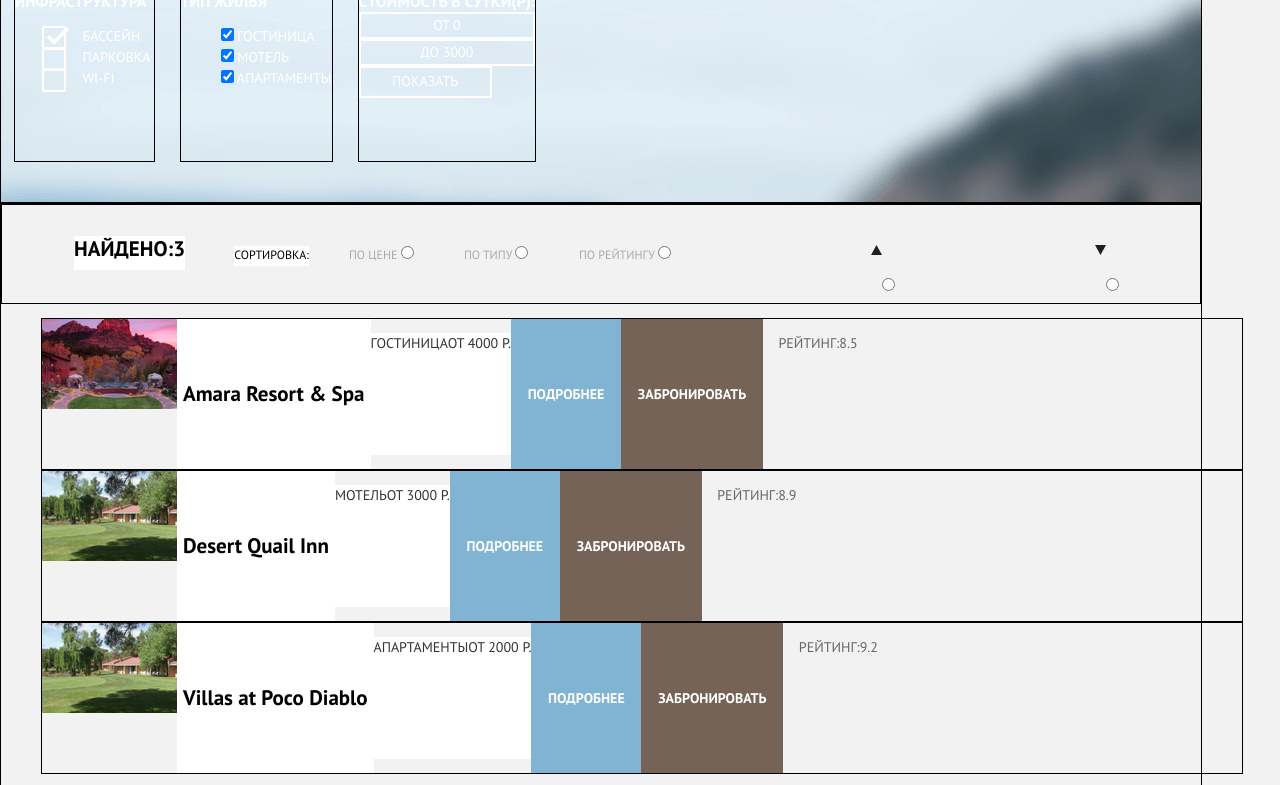
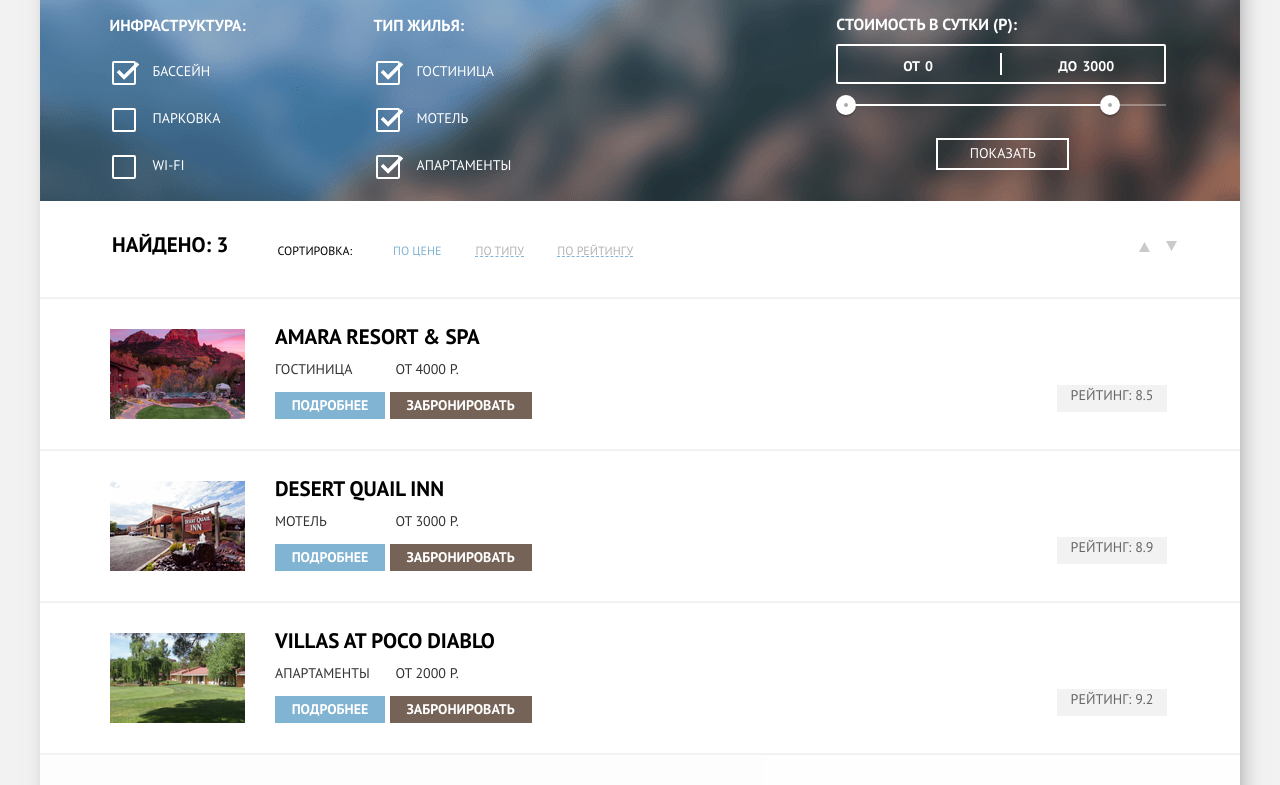
Before and after one commit to ximera405/1011917-sedona-26, a plain HTML site: page inner.html in a window 1280 px wide. Shown: the part 72-857 px from the top of the page. Drawn offline with Linux system fonts and the light colour scheme.

Commit message:
Выполнил декоративное оформление двух страниц,,кроме footer

```diff
--- a/css/style.css
+++ b/css/style.css
@@ -119,7 +119,7 @@ a {
   background-color: white;
   opacity: 0.9;
 
-  border: 1px solid black;
+  box-sizing: border-box;
 }
 
 .footer_tag {
@@ -139,14 +139,6 @@ a {
   color: black;
 }
 
-.footer-pic {
-  font-weight: normal;
-  font-size: 16px;
-  line-height: 26px;
-
-  color: black;
-}
-
 .socials_list {
   display: flex;
   justify-content: space-between;
@@ -159,10 +151,6 @@ a {
 
   list-style: none;
 }
-
-/*.social_item {
-  height: 48px;
-}*/
 
 .social_link {
   display: block;
@@ -207,20 +195,25 @@ a {
   opacity: 0.3;
 }
 
-.site_by {
+.website-by-logo {
+  width: 400px;
+  height: 42px;
+}
+
+.website-by-text {
   display: inline-block;
 
-  margin-top: 54px;
-  margin-bottom: 55px;
-  margin-left: 228px;
-}
+  width: 74px;
+  height: 11px;
 
-.htmlacademy-logo {
-  display: inline-block;
+  font-weight: normal;
+  font-size: 16px;
+  line-height: 26px;
 
-  margin-top: 39px;
-  margin-bottom: 40px;
-  margin-left: 228px;
+  padding: 0;
+  margin: 0;
+
+  color: black;
 }
 
 .htmlacademy-logo svg path {
@@ -538,10 +531,10 @@ a {
 
   width: 434px;
   min-height: 96px;
+
   margin-top: 57px;
+  margin-bottom: 52px;
   margin-right: auto;
-  margin-bottom: 138px;
-
   margin-left: auto;
 }
 
@@ -557,7 +550,6 @@ a {
 
   margin-right: auto;
   margin-left: auto;
-  margin-bottom: 0;
 
   box-shadow: 0px 7px 15px 0 rgba(0, 1, 1, 0.15);
 
@@ -599,6 +591,7 @@ a {
   color: white;
   text-transform: uppercase;
   background-color: #766357;
+  border: none;
 }
 
 .find_hotel:hover,
@@ -719,6 +712,7 @@ a {
   text-transform: uppercase;
 
   background-color: #81b3d2;
+  border: none;
 }
 
 .search-btn:hover,
@@ -732,7 +726,6 @@ a {
 }
 
 /*________________________INNER.HTML_______________*/
-
 .hotel_search-fieldset,
 .hotel_type-fieldset,
 .hotel_price-fieldset {
@@ -741,61 +734,63 @@ a {
 
 .hotel_search-form {
   display: flex;
+
   width: 1200px;
   min-height: 217px;
 
-  background-image: url("../img/filter-background.png");
-  border: 1px solid black;
+  background: url("../img/filter-background.png") 0 -300px no-repeat;
 }
 
 .hotel_search-section {
-  display: flex;
-  flex-direction: column;
+  margin-top: 31px;
+  margin-left: 72px;
 
-  min-width: 139px;
-  min-height: 170px;
-  border: 1px solid black;
+  width: 139px;
 }
 
 .hotel_type-section {
-  display: flex;
-  flex-direction: column;
-
-  min-width: 139px;
-  min-height: 170px;
-  border: 1px solid black;
-}
-
-.hotel_price-section {
-  display: flex;
-  flex-direction: column;
-
-  min-width: 139px;
-  min-height: 170px;
-  border: 1px solid black;
+  margin-top: 31px;
+  margin-left: 100px;
 }
 
 .infrastucture {
+  display: inline-block;
+
+  margin-left: -15px;
+  margin-bottom: 25px;
+  margin-top: -5px;
+
   font-weight: bold;
   font-size: 16px;
   line-height: 21px;
 
-  color: white;
-}
-
-.hotel_search-form ul {
-  list-style: none;
-}
+  color: white;}
 
 .infrastucture-list {
+  display: flex;
+  flex-direction: column;
+  justify-content: space-between;
+
+  margin: 0;
+  padding: 0;
+
+  min-height: 115px;
+
   font-weight: normal;
   font-size: 14px;
   line-height: 21px;
 
   color: white;
+  list-style: none;
 }
 
 .hotel_type {
+  display: inline-block;
+
+  margin-left: -15px;
+  margin-bottom: 25px;
+  margin-top: -5px;
+
   font-weight: bold;
   font-size: 16px;
   line-height: 21px;
@@ -804,11 +799,21 @@ a {
 }
 
 .hotel_type-list {
+  display: flex;
+  flex-direction: column;
+  justify-content: space-between;
+
+  margin: 0;
+  padding: 0;
+
+  min-height: 115px;
+
   font-weight: normal;
   font-size: 14px;
   line-height: 21px;
 
   color: white;
+  list-style: none;
 }
 
 .hotel_price {
@@ -819,19 +824,9 @@ a {
   color: white;
 }
 
-.hotel_price-section input[type="text"] {
-  font-weight: normal;
-  font-size: 14px;
-  line-height: 21px;
-  text-align: center;
+.hotel_price-button {
+  margin-left: 100px;
 
-  color: white;
-  text-transform: uppercase;
-  background-color: inherit;
-  border: solid 2px white;
-}
-
-.hotel_price-button {
   width: 133px;
   min-height: 32px;
   font-weight: normal;
@@ -852,13 +847,17 @@ a {
 }
 
 .infrastucture-list input[type="checkbox"]:checked,
-.infrastucture-list input[type="checkbox"]:not(:checked) {
+.infrastucture-list input[type="checkbox"]:not(:checked),
+.hotel_type-list input[type="checkbox"]:checked,
+.hotel_type-list input[type="checkbox"]:not(:checked) {
   position: absolute;
   left: -9999px;
 }
 
 .infrastucture-list input[type="checkbox"]:checked+label,
-.infrastucture-list input[type="checkbox"]:not(:checked)+label {
+.infrastucture-list input[type="checkbox"]:not(:checked)+label,
+.hotel_type-list input[type="checkbox"]:checked+label,
+.hotel_type-list input[type="checkbox"]:not(:checked)+label {
   position: relative;
   display: inline-block;
   padding-left: 28px;
@@ -867,7 +866,9 @@ a {
 }
 
 .infrastucture-list input[type="checkbox"]:checked+label:before,
-.infrastucture-list input[type="checkbox"]:not(:checked)+label:before {
+.infrastucture-list input[type="checkbox"]:not(:checked)+label:before,
+.hotel_type-list input[type="checkbox"]:checked+label:before,
+.hotel_type-list input[type="checkbox"]:not(:checked)+label:before {
   content: "";
   position: absolute;
   top: 0px;
@@ -881,7 +882,9 @@ a {
 }
 
 .infrastucture-list input[type="checkbox"]:checked+label:after,
-.infrastucture-list input[type="checkbox"]:not(:checked)+label:after {
+.infrastucture-list input[type="checkbox"]:not(:checked)+label:after,
+.hotel_type-list input[type="checkbox"]:checked+label:after,
+.hotel_type-list input[type="checkbox"]:not(:checked)+label:after {
   content: "";
   position: absolute;
   top: 2px;
@@ -894,47 +897,161 @@ a {
   transform: rotate(-45deg);
 }
 
-.infrastucture-list input[type="checkbox"]:not(:checked)+label:after {
+.infrastucture-list input[type="checkbox"]:not(:checked)+label:after,
+.hotel_type-list input[type="checkbox"]:not(:checked)+label:after {
   opacity: 0;
 }
 
-.infrastucture-list input[type="checkbox"]:checked+label:after {
+.infrastucture-list input[type="checkbox"]:checked+label:after,
+.hotel_type-list input[type="checkbox"]:checked+label:after {
   opacity: 1;
 }
 
-.search-container {
-  display: flex;
+.filter-range {
+  width: 330px;
+  margin-left: 300px;
+  margin-top: 25px;
 
-  flex-direction: column;
-  align-items: stretch;
+  color: #ffffff;
+  text-transform: uppercase;
+}
 
-  width: 1200px;
-  min-height: 540px;
+.filter-range-title {
+  margin-bottom: 9px;
 
-  border: 1px solid black; /*Вспомогательный бордер*/
+  font-weight: 600;
+  font-size: 16px;
+  line-height: 21px;
+}
+
+.price-controls {
+  position: relative;
+
+  height: 36px;
+  margin-bottom: 20px;
+
+  font-size: 0;
+
+  border: 2px solid #ffffff;
+  border-radius: 2px;
+}
+
+.price-controls::after {
+  content: "";
+  position: absolute;
+  top: 50%;
+  left: 50%;
+
+  width: 2px;
+  height: 22px;
+
+  background: #ffffff;
+  transform: translate(-50%, -50%);
+}
+
+.price-controls label {
+  display: inline-block;
+
+  font-size: 14px;
+  line-height: 38px;
+  vertical-align: top;
+
+  cursor: pointer;
+}
+
+.price-controls .min-price,
+.price-controls .max-price {
+  width: 90px;
+  padding-left: 65px;
+}
+
+.price-controls input {
+  width: 50px;
+  margin: 0;
+
+  color: inherit;
+  font: inherit;
+
+  background: none;
+  border: none;
+}
+
+.range-controls {
+  position: relative;
+
+  margin-bottom: 32px;
+}
+
+.range-controls .scale {
+  height: 2px;
+
+  background: rgba(255, 255, 255, 0.3);
+}
+
+.range-controls .bar {
+  width: 80%;
+  height: 2px;
+
+  background: #ffffff;
+}
+
+.range-toggle {
+  position: absolute;
+  top: -9px;
+
+  width: 4px;
+  height: 4px;
+
+  background: #ababab;
+  border: 8px solid #ffffff;
+  border-radius: 50%;
+  box-shadow: 0 2px 1px 0 rgba(0, 1, 1, 0.2);
+  cursor: pointer;
+}
+
+.range-toggle:hover {
+  background: #1c4f80;
+}
+
+.range-toggle-min {
+  left: 0;
+}
+
+.range-toggle-max {
+  left: 80%;
+}
+
+.btn-transparent {
+  display: block;
+  margin: 0 auto;
+  padding: 6px 35px;
+
+  font-size: 14px;
+  line-height: 20px;
+  color: #ffffff;
+  text-transform: uppercase;
+
+  background: transparent;
+  border: 2px solid #ffffff;
+  border-radius: 2px;
+  cursor: pointer;
+}
+
+.btn-transparent:hover {
+  color: #000000;
+
+  background: #ffffff;
 }
 
 .find_hotel-result {
   display: flex;
 
+  width: 1200px;
   min-height: 86px;
   font-size: 0;
-  border: 1px solid black; /*Вспомогательный бордер*/
-}
+  background-color: white;
 
-.sorting_per-price,
-.sorting_per-type,
-.sorting_per-rate {
-  min-width: 75px;
-  margin-top: 41px;
-  margin-bottom: 35px;
-
-  margin-left: 40px;
-  font-weight: normal;
-  font-size: 12px;
-  line-height: 18px;
-
-  color: rgba(0, 0, 0, 0.3);
+  border-bottom: 2px solid #f2f2f2;
 }
 
 .results-text {
@@ -963,58 +1080,187 @@ a {
   background-color: white;
 }
 
-.arrow_up,
-.arrow_down {
+.sorting_per-price,
+.sorting_per-type,
+.sorting_per-rate {
+  display: inline-block;
+
+  margin-top: 41px;
+  margin-bottom: 35px;
+
+  font-weight: normal;
+  font-size: 12px;
+  line-height: 18px;
+  text-transform: uppercase;
+
+  padding: 0;
+
+  background-color: white;
+  border: none;
+
+  color: rgba(0, 0, 0, 0.3);
+  outline: none;
+}
+
+.sorting_per-price {
+  margin-left: 40px;
+  width: 50px;
+  height: 10px;
+
+  color: #81b3d2;
+}
+
+.sorting_per-type {
+  margin-left: 33px;
+  width: 49px;
+  height: 15px;
+
+  border-bottom: 1px dashed #81b3d2;
+}
+
+.sorting_per-rate {
+  margin-left: 33px;
+  width: 76px;
+  height: 15px;
+
+  border-bottom: 1px dashed #81b3d2;
+}
+
+.sorting_per-type:hover,
+.sorting_per-rate:hover,
+.sorting_per-type:focus,
+.sorting_per-rate:focus {
+  color: #81b3d2;
+}
+
+.sorting_per-type:active,
+.sorting_per-rate:active {
+  color: black;
+
+  border: none;
+}
+
+.arrow_up-button,
+.arrow_down-button {
+  display: inline-block;
+
+  padding: 0;
+  width: 15px;
+  height: 11px;
+
+  border: none;
+  background-color: white;
+}
+
+.arrow_up-button {
+  margin-left: 504px;
   margin-top: 40px;
   margin-bottom: 36px;
-  margin-left: 200px;
+
+  outline: none;
+}
+
+.arrow_down-button {
+  margin-left: 12px;
+  margin-top: 39px;
+  margin-bottom: 37px;
+
+  outline: none;
+}
+
+.arrow_up-button:hover svg path,
+.arrow_up-button:focus svg path,
+.arrow_down-button:hover svg path,
+.arrow_down-button:focus svg path {
+  fill: black;
+}
+
+.arrow_up-button:active svg path,
+.arrow_down-button:active svg path {
+  fill: #81b3d2;
 }
 
 .hotels_list {
+  margin: 0;
+  padding: 0;
   list-style: none;
+  background-color: white;
 }
 
 /* отели*/
 .amara-resort {
   display: flex;
+  flex-wrap: wrap;
 
   width: 1200px;
   min-height: 150px;
 
   margin: 0;
 
-  border: 1px solid black;
+  border-bottom: 2px solid #f2f2f2;
+}
+
+.amara-resort-container {
+  width: 260px
 }
 
 .desert-quill {
   display: flex;
+  flex-wrap: wrap;
 
   width: 1200px;
   min-height: 150px;
 
   margin: 0;
 
-  border: 1px solid black;
+  border-bottom: 2px solid #f2f2f2;
+}
+
+.desert-quill-container {
+  width: 260px
 }
 
 .villas-diablo {
   display: flex;
+  flex-wrap: wrap;
 
   width: 1200px;
   min-height: 150px;
 
   margin: 0;
 
-  border: 1px solid black;
+  border-bottom: 2px solid #f2f2f2;
+}
+
+.villas-diablo-container {
+  width: 260px
+}
+
+.amara-resort_img,
+.desert-quill_img,
+.villas-diablo_img {
+  margin: 30px 30px 30px 70px;
 }
 
 .amara-resort_name,
 .desert-quill_name,
 .villas-diablo_name {
+  display: block;
+
   font-weight: bold;
+
+  width: 230px;
+  height: 16px;
+
+  padding: 0;
 
   font-size: 21px;
   line-height: 26px;
+  text-transform: uppercase;
+  text-align: left;
+
+  margin-top: 25px;
+  margin-bottom: 5px;
 
   color: #000000;
   background-color: white;
@@ -1022,9 +1268,13 @@ a {
 }
 
 .amara-resort_name:hover,
+.amara-resort_name:focus,
 .desert-quill_name:hover,
-.villas-diablo_name:hover {
+.desert-quill_name:focus,
+.villas-diablo_name:hover,
+.villas-diablo_name:focus {
   color: #81b3d2;
+  outline: none;
 }
 
 .amara-resort_name:active,
@@ -1034,14 +1284,36 @@ a {
 }
 
 .amara-resort_type,
-.amara-resort_price,
 .desert-quill_type,
-.desert-quill_price,
-.villas-diablo_type,
-.villas-diablo_price {
+.villas-diablo_type {
+  display: inline-block;
+
+  width: 96px;
+  min-height: 10px;
+
   font-weight: normal;
   font-size: 14px;
   line-height: 21px;
+
+  margin: 0;
+
+  color: #333333;
+  background-color: white;
+}
+
+.amara-resort_price,
+.desert-quill_price,
+.villas-diablo_price {
+  display: inline-block;
+
+  min-height: 12px;
+
+  font-weight: normal;
+  font-size: 14px;
+  line-height: 21px;
+
+  margin-left: 21px;
+  margin-bottom: 12px;
 
   color: #333333;
   background-color: white;
@@ -1050,8 +1322,13 @@ a {
 .amara-resort_rate,
 .desert-quill_rate,
 .villas-diablo_rate {
+  display: inline-block;
+
+  margin-left: 522px;
+  margin-top: 86px;
+
   width: 110px;
-  min-height: 27px;
+  height: 27px;
   font-weight: normal;
 
   font-size: 14px;
@@ -1065,6 +1342,8 @@ a {
 .amara-resort_more,
 .villas-diablo_more,
 .desert-quill_more {
+  margin-right: 1px;
+
   width: 110px;
   min-height: 27px;
   font-weight: bold;
--- a/inner.html
+++ b/inner.html
@@ -9,28 +9,28 @@
 </head>
 
 <body>
-
+  <div class="container">
     <header class="header">
 
       <section class="header-nav">
         <nav class="nav">
           <ul class="nav-list">
             <li class="nav-item">
-            <a class="nav_inform" href="inner.html">информация</a>
+              <a class="nav_inform" href="information.html">информация</a>
             </li>
             <li class="nav-item">
               <a class="nav_photo_video" href="photovideo.html">фото и&nbsp;видео</a>
             </li>
             <li class="nav_item-img">
               <a class="nav-link" href="index.html">
-              <img class="nav-icon" src="img/logo-sedona.svg" alt="Логотип сайта" height="70" width="140">
+                <img class="nav-icon" src="img/logo-sedona.svg" alt="Логотип сайта" height="70px" width="140px">
               </a>
             </li>
             <li class="nav-item">
               <a class="nav_map" href="map.html">карта штата</a>
             </li>
             <li class="nav-item">
-            <a class="nav_hotels" href="hotels.html">гостиницы</a>
+              <a class="nav_hotels" href="inner.html">гостиницы</a>
             </li>
           </ul>
         </nav>
@@ -45,7 +45,7 @@
         <form class="hotel_search-form">
           <fieldset class="hotel_search-fieldset">
             <section class="hotel_search-section">
-            <legend class="infrastucture">Инфраструктура</legend>
+              <legend class="infrastucture">Инфраструктура:</legend>
               <ul class="infrastucture-list">
                 <li class="swimming_pool-item">
                   <input type="checkbox" id="swimming_pool-box" name="swimming-pool" checked>
@@ -65,7 +65,7 @@
 
           <fieldset class="hotel_type-fieldset">
             <section class="hotel_type-section">
-            <legend class="hotel_type">тип жилья</legend>
+              <legend class="hotel_type">тип жилья:</legend>
               <ul class="hotel_type-list">
                 <li class="hotel-item">
                   <input type="checkbox" id="hotel-box" name="hotel" checked>
@@ -84,16 +84,18 @@
           </fieldset>
 
           <fieldset class="hotel_price-fieldset">
-          <section class="hotel_price-section">
-            <legend class="hotel_price">стоимость в сутки(Р):</legend>
-            <label for="price-from-text"></label>
-            <input type="text" id="price-from-text" name="price-from" value="от 0">
-            <label for="price-to-text"></label>
-            <input type="text" id="price-to-text" name="price-to" value="до 3000">
-            <div class="hotel_price-range">
-              <div class="range">
-                <div class="slide"></div>
-                <div class="thumb"></div>
+            <div class="filter-range">
+              <div class="filter-range-title">Стоимость в сутки (р):</div>
+              <div class="price-controls">
+                <label class="min-price">от <input type="text" name="min-price" value="0"></label>
+                <label class="max-price">до <input type="text" name="max-price" value="3000"></label>
+              </div>
+              <div class="range-controls">
+                <div class="scale">
+                  <div class="bar"></div>
+                </div>
+                <div class="range-toggle range-toggle-min"></div>
+                <div class="range-toggle range-toggle-max"></div>
               </div>
               <button class="hotel_price-button" type="submit">показать</button>
             </div>
@@ -102,73 +104,63 @@
       </form>
       </section>
 
-    <div class="search-container">
       <section class="find_hotel-result">
-        <h2 class="results-text">найдено:3</h2>
+        <h2 class="results-text">найдено: 3</h2>
         <p class="sorting-text">сортировка:</p>
-          <div class="sorting_per-price">
-            <label for="per-price-button">по цене</label>
-            <input class="" type="radio" id="per-price-button" name="per-price">
-          </div>
-          <div class="sorting_per-type">
-            <label for="per-type-button">по типу</label>
-            <input type="radio" id="per-type-button" name="per-type">
-          </div>
-          <div class="sorting_per-rate">
-            <label for="per-rate-button">по рейтингу</label>
-            <input type="radio" id="per-rate-button" name="per-rate">
-          </div>
-        <div class="arrow_up-button">
-          <label for="upper-arrow">
-            <img class="arrow_up" src="img/icon-up-dir.svg" alt="" width="" height="">
-          </label>
-          <input type="radio" id="upper-arrow" name="Сортировать по возрастанию">
-        </div>
-        <div class="arrow_down-button">
-          <label for="lower-arrow">
-            <img class="arrow_down" src="img/icon-down-dir.svg" alt="" width="" height="">
-          </label>
-          <input type="radio" id="lower-arrow" name="Сортировать по убыванию">
-        </div>
+        <button class="sorting_per-price" type="button">по цене</button>
+        <button class="sorting_per-type" type="button">по типу</button>
+        <button class="sorting_per-rate" type="button">по рейтингу</button>
+        <button class="arrow_up-button" type="button">
+          <svg xmlns="http://www.w3.org/2000/svg" width="11" height="10">
+            <path fill="#cacaca" d="M5.5 0L0 10h11z"/>
+          </svg>
+        </button>
+        <button class="arrow_down-button" type="button">
+          <svg xmlns="http://www.w3.org/2000/svg" width="11" height="10">
+            <path fill="#cacaca" d="M5.5 10L0 0h11"/>
+          </svg>
+        </button>
       </section>
 
       <section class="hotels_search">
         <ul class="hotels_list">
           <li class="amara-resort">
             <img class="amara-resort_img" src="img/amara-resort&spa.jpg" alt="" width="135" height="90">
+            <div class="amara-resort-container">
             <button class="amara-resort_name" type="button">Amara Resort &amp;&nbsp;Spa</button>
             <p class="amara-resort_type">Гостиница</p>
             <p class="amara-resort_price">От&nbsp;4000&nbsp;Р.</p>
             <button class="amara-resort_more" type="button">Подробнее</button>
             <button class="amara-resort_reserve" type="button">Забронировать</button>
-            <div class="amara-resort_stars"></div>
-            <p class="amara-resort_rate">Рейтинг:8.5</p>
+            </div>
+            <p class="amara-resort_rate">Рейтинг: 8.5</p>
           </li>
 
           <li class="desert-quill">
-            <img class="desert-quill_img" src="img/villas-at-poco-diablo.png" alt="" width="135" height="90">
+            <img class="desert-quill_img" src="img/desert-quill-inc.jpg" alt="" width="135" height="90">
+            <div class="desert-quill-container">
             <button class="desert-quill_name" type="button">Desert Quail Inn</button>
             <p class="desert-quill_type">Мотель</p>
             <p class="desert-quill_price">От&nbsp;3000&nbsp;Р.</p>
             <button class="desert-quill_more" type="button">Подробнее</button>
             <button class="desert-quill_reserve" type="button">Забронировать</button>
-            <div class="desert-quill_stars"></div>
-            <p class="desert-quill_rate">Рейтинг:8.9</p>
+            </div>
+            <p class="desert-quill_rate">Рейтинг: 8.9</p>
           </li>
 
           <li class="villas-diablo">
             <img class="villas-diablo_img" src="img/villas-at-poco-diablo.png" alt="" width="135" height="90">
+            <div class="villas-diablo-container">
             <button class="villas-diablo_name" type="button">Villas at&nbsp;Poco Diablo</button>
             <p class="villas-diablo_type">Апартаменты</p>
             <p class="villas-diablo_price">От&nbsp;2000&nbsp;Р.</p>
             <button class="villas-diablo_more" type="button">Подробнее</button>
             <button class="villas-diablo_reserve" type="button">Забронировать</button>
-            <div class="villas-diablo_stars"></div>
-            <p class="villas-diablo_rate">Рейтинг:9.2</p>
+            </div>
+            <p class="villas-diablo_rate">Рейтинг: 9.2</p>
           </li>
         </ul>
       </section>
-    </div>
     </main>
 
     <footer class="footer">
@@ -191,7 +183,8 @@
             </a>
           </li>
         </ul>
-      <p class="footer-pic">website&nbsp;by
+        <div class="website-by-logo">
+          <p class="website-by-text">website by</p>
           <a class="htmlacademy-logo" href="https://htmlacademy.ru/intensive/htmlcss">
             <svg data-name="Layer 1" xmlns="http://www.w3.org/2000/svg" width="115" height="41"
               viewBox="0 0 108.08 36.85">
@@ -200,9 +193,9 @@
                 fill="#231f20" />
             </svg>
           </a>
-      </p>
+        </div>
     </footer>
-
+  </div>
 </body>
 
 </html>
```
Also changed, not shown: index.html (+7 -7 lines). Lines whose indentation alone changed are shown as unchanged.
